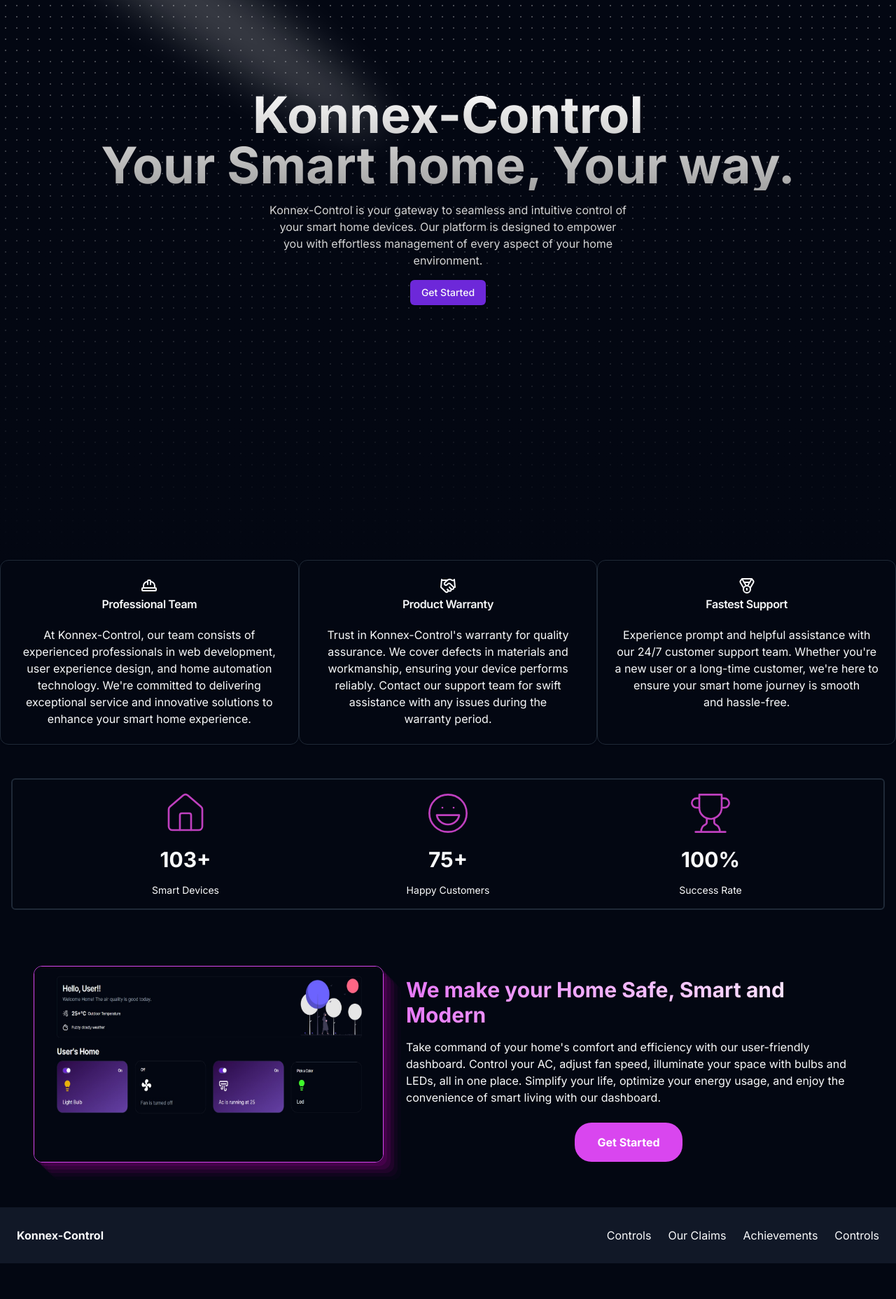
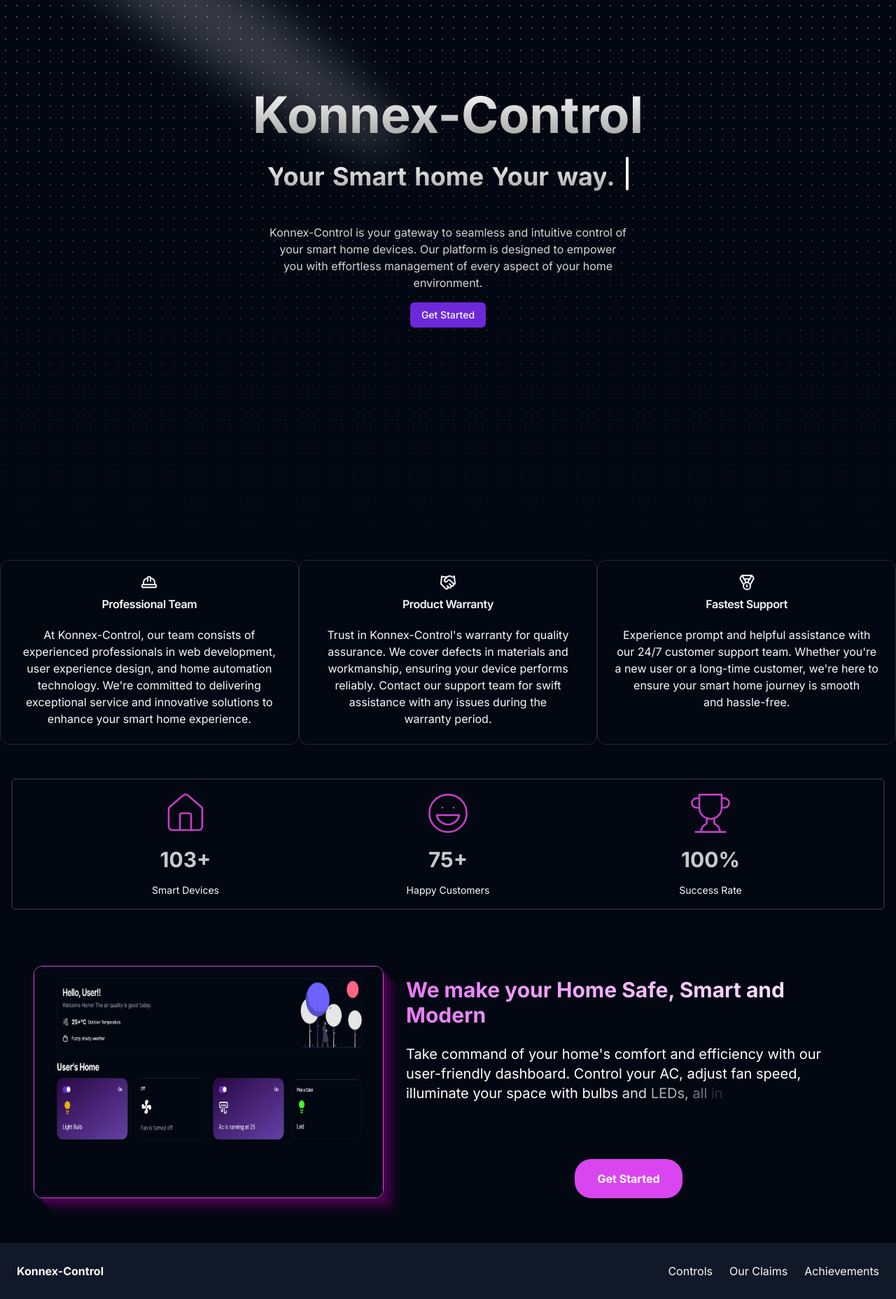
Before and after one commit to dead8309/kodeschere, a Next.js app: page / in a window 1280 px wide. Shown: the whole page at 70% size. Before the commit the page ends 1805 px from the top, so only its background shows below. Built offline with nearby package versions, Linux system fonts and the light colour scheme.

Commit message:
animations

```diff
--- a/src/app/page.tsx
+++ b/src/app/page.tsx
@@ -6,7 +6,35 @@
 import Success from "../components/Landing/Success";
 import Showcase from "@/components/Showcase/Showcase";
 import Footer from "@/components/Footer";
+import { TypewriterEffectSmooth } from "@/components/ui/typewriter";
 export default function Page() {
+  const subTitle = [
+    {
+      text: "Your",
+      className:
+        "text-xl md:text-4xl font-bold text-center bg-clip-text text-transparent bg-gradient-to-b from-neutral-50 to-neutral-400 bg-opacity-50",
+    },
+    {
+      text: "Smart",
+      className:
+        "text-xl md:text-4xl font-bold text-center bg-clip-text text-transparent bg-gradient-to-b from-neutral-50 to-neutral-400 bg-opacity-50",
+    },
+    {
+      text: "home",
+      className:
+        "text-xl md:text-4xl font-bold text-center bg-clip-text text-transparent bg-gradient-to-b from-neutral-50 to-neutral-400 bg-opacity-50",
+    },
+    {
+      text: "Your",
+      className:
+        "text-xl md:text-4xl font-bold text-center bg-clip-text text-transparent bg-gradient-to-b from-neutral-50 to-neutral-400 bg-opacity-50",
+    },
+    {
+      text: "way.",
+      className:
+        "text-xl md:text-4xl font-bold text-center bg-clip-text text-transparent bg-gradient-to-b from-neutral-50 to-neutral-400 bg-opacity-50",
+    },
+  ];
   return (
     <div className="overflow-hidden">
       <div className="absolute inset-0 -z-10 h-full w-full bg-[radial-gradient(#F6F6F6,transparent_1px)] [background-size:16px_16px]">
@@ -17,9 +45,15 @@
           />
 
           <div className=" p-4 max-w-7xl top-32 mx-auto relative z-10  w-full pt-20 md:pt-0">
-            <h1 className="text-4xl md:text-7xl font-bold text-center bg-clip-text text-transparent bg-gradient-to-b from-neutral-50 to-neutral-400 bg-opacity-50">
-              Konnex-Control <br /> Your Smart home, Your way.
-            </h1>
+            <div className="w-full flex-col items-center flex justify-center">
+              <h1 className="text-4xl md:text-7xl font-bold text-center bg-clip-text text-transparent bg-gradient-to-b from-neutral-50 to-neutral-400 bg-opacity-50">
+                Konnex-Control
+              </h1>
+              <TypewriterEffectSmooth
+                cursorClassName="bg-white h-8 sm:h-10"
+                words={subTitle}
+              />
+            </div>
             <p className="mt-4 font-normal text-base text-neutral-300 max-w-lg text-center mx-auto">
               Konnex-Control is your gateway to seamless and intuitive control
               of your smart home devices. Our platform is designed to empower
--- a/src/components/Footer.tsx
+++ b/src/components/Footer.tsx
@@ -3,15 +3,29 @@
 
 const Footer = () => {
   return (
-    <div className="flex flex-row bg-gray-900 h-20 items-center px-6">
+    <div className="flex flex-col gap-4 md:gap-0 justify-center md:flex-row bg-gray-900 h-20 items-center px-6">
       <h1 className="hover:text-fuchsia-600 shrink-0 font-bold transition-all">
         Konnex-Control
       </h1>
-      <div className="flex w-full gap-6 justify-end">
-        <Link href="/control">Controls</Link>
-        <Link href="#claims">Our Claims</Link>
-        <Link href="#achievements">Achievements</Link>
-        <Link href="/control">Controls</Link>
+      <div className="flex w-full justify-center gap-6 md:justify-end items-center">
+        <Link
+          className="hover:text-lg md:text-[16px] text-xs transition-all hover:font-bold"
+          href="/control"
+        >
+          Controls
+        </Link>
+        <Link
+          className="hover:text-lg md:text-[16px] text-xs transition-all hover:font-bold"
+          href="#claims"
+        >
+          Our Claims
+        </Link>
+        <Link
+          className="hover:text-lg md:text-[16px] text-xs transition-all hover:font-bold"
+          href="#achievements"
+        >
+          Achievements
+        </Link>
       </div>
     </div>
   );
--- a/src/components/Landing/Feat-Card.tsx
+++ b/src/components/Landing/Feat-Card.tsx
@@ -13,7 +13,7 @@
   return (
     <Card className="w-full">
       <CardHeader>
-        <div className="flex justify-center">
+        <div className="flex justify-center animate-bounce">
           <Icon.type {...Icon.props} />
         </div>
         <CardTitle className="text-center">{name}</CardTitle>
--- a/src/components/Landing/SuccessCard.tsx
+++ b/src/components/Landing/SuccessCard.tsx
@@ -12,7 +12,7 @@
   return (
     <div className=" flex gap-4 items-center text-3xl flex-grow-0  hover:text-4xl justify-center flex-col w-64 p-4">
       <Icon.type color="#BF40BF" size={64} strokeWidth={1} />
-      <h1 className=" font-bold  transition-all">{title}</h1>
+      <h1 className=" font-bold  transition-all animate-fadein">{title}</h1>
       <p className="text-center text-sm">{content}</p>
     </div>
   );
--- a/src/components/Showcase/Showcase.tsx
+++ b/src/components/Showcase/Showcase.tsx
@@ -1,7 +1,13 @@
 import React from "react";
 import Image from "next/image";
 import Link from "next/link";
+import { TextGenerateEffect } from "../ui/text-generate-effect";
 const Showcase = () => {
+  const words = `Take command of your home's comfort and efficiency with our
+  user-friendly dashboard. Control your AC, adjust fan speed, illuminate
+  your space with bulbs and LEDs, all in one place. Simplify your life,
+  optimize your energy usage, and enjoy the convenience of smart living
+  with our dashboard.`;
   return (
     <div className="w-screen flex justify-center mt-4 gap-4 md:flex-row flex-col p-12">
       <Image
@@ -14,13 +20,12 @@
         <h1 className="text-3xl bg-clip-text md:text-left text-center text-transparent bg-gradient-to-l from-fuchsia-50 to-fuchsia-400 bg-opacity-50 text-fuchsia-500 font-bold">
           We make your Home Safe, Smart and Modern
         </h1>
-        <p className="mt-2 md:text-left text-center">
-          Take command of your home's comfort and efficiency with our
-          user-friendly dashboard. Control your AC, adjust fan speed, illuminate
-          your space with bulbs and LEDs, all in one place. Simplify your life,
-          optimize your energy usage, and enjoy the convenience of smart living
-          with our dashboard.
-        </p>
+        <div>
+          <TextGenerateEffect
+            className="mt-2 md:text-left text-center"
+            words={words}
+          />
+        </div>
         <Link
           href="/control"
           className="bg-fuchsia-500 text-white font-bold p-4 rounded-3xl px-8 hover:border-solid border-2 mt-4 border-none border-fuchsia-500 hover:text-fuchsia-500 hover:bg-transparent transition-all"
--- /dev/null
+++ b/src/components/ui/text-generate-effect.tsx
@@ -0,0 +1,54 @@
+"use client";
+import { useEffect } from "react";
+import { motion, stagger, useAnimate } from "framer-motion";
+import { cn } from "@/lib/utils";
+
+export const TextGenerateEffect = ({
+  words,
+  className,
+}: {
+  words: string;
+  className?: string;
+}) => {
+  const [scope, animate] = useAnimate();
+  let wordsArray = words.split(" ");
+  useEffect(() => {
+    animate(
+      "span",
+      {
+        opacity: 1,
+      },
+      {
+        duration: 1,
+        delay: stagger(0.2),
+      }
+    );
+  }, [scope.current]);
+
+  const renderWords = () => {
+    return (
+      <motion.div ref={scope}>
+        {wordsArray.map((word, idx) => {
+          return (
+            <motion.span
+              key={word + idx}
+              className="dark:text-white text-white opacity-0"
+            >
+              {word}{" "}
+            </motion.span>
+          );
+        })}
+      </motion.div>
+    );
+  };
+
+  return (
+    <div className={cn("", className)}>
+      <div className="mt-4">
+        <div className=" dark:text-white text-white text-xl">
+          {renderWords()}
+        </div>
+      </div>
+    </div>
+  );
+};
--- /dev/null
+++ b/src/components/ui/typewriter.tsx
@@ -0,0 +1,185 @@
+"use client";
+import { cn } from "@/lib/utils";
+import { motion, stagger, useAnimate, useInView } from "framer-motion";
+import { useEffect } from "react";
+
+export const TypewriterEffect = ({
+  words,
+  className,
+  cursorClassName,
+}: {
+  words: {
+    text: string;
+    className?: string;
+  }[];
+  className?: string;
+  cursorClassName?: string;
+}) => {
+  // split text inside of words into array of characters
+  const wordsArray = words.map((word) => {
+    return {
+      ...word,
+      text: word.text.split(""),
+    };
+  });
+
+  const [scope, animate] = useAnimate();
+  const isInView = useInView(scope);
+  useEffect(() => {
+    if (isInView) {
+      animate(
+        "span",
+        {
+          display: "inline-block",
+          opacity: 1,
+        },
+        {
+          duration: 0.3,
+          delay: stagger(0.1),
+          ease: "easeInOut",
+        }
+      );
+    }
+  }, [isInView]);
+
+  const renderWords = () => {
+    return (
+      <motion.div ref={scope} className="inline">
+        {wordsArray.map((word, idx) => {
+          return (
+            <div key={`word-${idx}`} className="inline-block">
+              {word.text.map((char, index) => (
+                <motion.span
+                  initial={{}}
+                  key={`char-${index}`}
+                  className={cn(
+                    `dark:text-white text-black opacity-0 hidden`,
+                    word.className
+                  )}
+                >
+                  {char}
+                </motion.span>
+              ))}
+              &nbsp;
+            </div>
+          );
+        })}
+      </motion.div>
+    );
+  };
+  return (
+    <div
+      className={cn(
+        "text-base sm:text-xl md:text-3xl lg:text-5xl font-bold text-center",
+        className
+      )}
+    >
+      {renderWords()}
+      <motion.span
+        initial={{
+          opacity: 0,
+        }}
+        animate={{
+          opacity: 1,
+        }}
+        transition={{
+          duration: 0.8,
+          repeat: Infinity,
+          repeatType: "reverse",
+        }}
+        className={cn(
+          "inline-block rounded-sm w-[4px] h-4 md:h-6 lg:h-10 bg-blue-500",
+          cursorClassName
+        )}
+      ></motion.span>
+    </div>
+  );
+};
+
+export const TypewriterEffectSmooth = ({
+  words,
+  className,
+  cursorClassName,
+}: {
+  words: {
+    text: string;
+    className?: string;
+  }[];
+  className?: string;
+  cursorClassName?: string;
+}) => {
+  // split text inside of words into array of characters
+  const wordsArray = words.map((word) => {
+    return {
+      ...word,
+      text: word.text.split(""),
+    };
+  });
+  const renderWords = () => {
+    return (
+      <div>
+        {wordsArray.map((word, idx) => {
+          return (
+            <div key={`word-${idx}`} className="inline-block">
+              {word.text.map((char, index) => (
+                <span
+                  key={`char-${index}`}
+                  className={cn(`dark:text-white text-black `, word.className)}
+                >
+                  {char}
+                </span>
+              ))}
+              &nbsp;
+            </div>
+          );
+        })}
+      </div>
+    );
+  };
+
+  return (
+    <div className={cn("flex space-x-1 my-6", className)}>
+      <motion.div
+        className="overflow-hidden pb-2"
+        initial={{
+          width: "0%",
+        }}
+        whileInView={{
+          width: "fit-content",
+        }}
+        transition={{
+          duration: 2,
+          ease: "linear",
+          delay: 1,
+        }}
+      >
+        <div
+          className="text-xs sm:text-base md:text-xl lg:text:3xl xl:text-5xl font-bold"
+          style={{
+            whiteSpace: "nowrap",
+          }}
+        >
+          {renderWords()}{" "}
+        </div>{" "}
+      </motion.div>
+      <motion.span
+        initial={{
+          opacity: 0,
+        }}
+        animate={{
+          opacity: 1,
+        }}
+        transition={{
+          duration: 0.8,
+
+          repeat: Infinity,
+          repeatType: "reverse",
+        }}
+        className={cn(
+          "block rounded-sm w-[4px]  h-4 sm:h-6 xl:h-12 bg-blue-500",
+          cursorClassName
+        )}
+      ></motion.span>
+    </div>
+  );
+};
--- a/tailwind.config.ts
+++ b/tailwind.config.ts
@@ -81,11 +81,30 @@
             transform: "translate(-50%,-40%) scale(1)",
           },
         },
+        fadein: {
+          "0%": {
+            opacity: "0",
+          },
+          "100%": {
+            opacity: "1",
+          },
+        },
+        spotlight: {
+          "0%": {
+            opacity: "0",
+            transform: "translate(-72%, -62%) scale(0.5)",
+          },
+          "100%": {
+            opacity: "1",
+            transform: "translate(-50%,-40%) scale(1)",
+          },
+        },
       },
       animation: {
         "accordion-down": "accordion-down 0.2s ease-out",
         "accordion-up": "accordion-up 0.2s ease-out",
         spotlight: "spotlight 2s ease .75s 1 forwards",
+        fadein: "fadein 10s ease .75s 1 forwards",
       },
     },
   },
```
